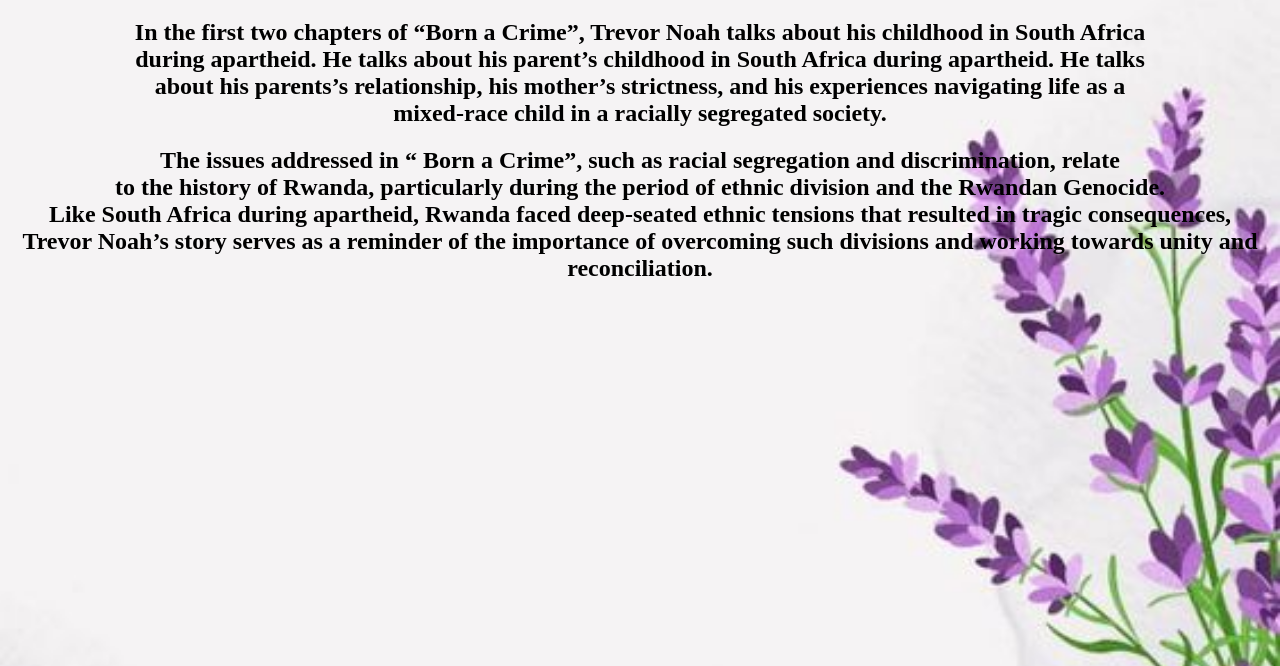
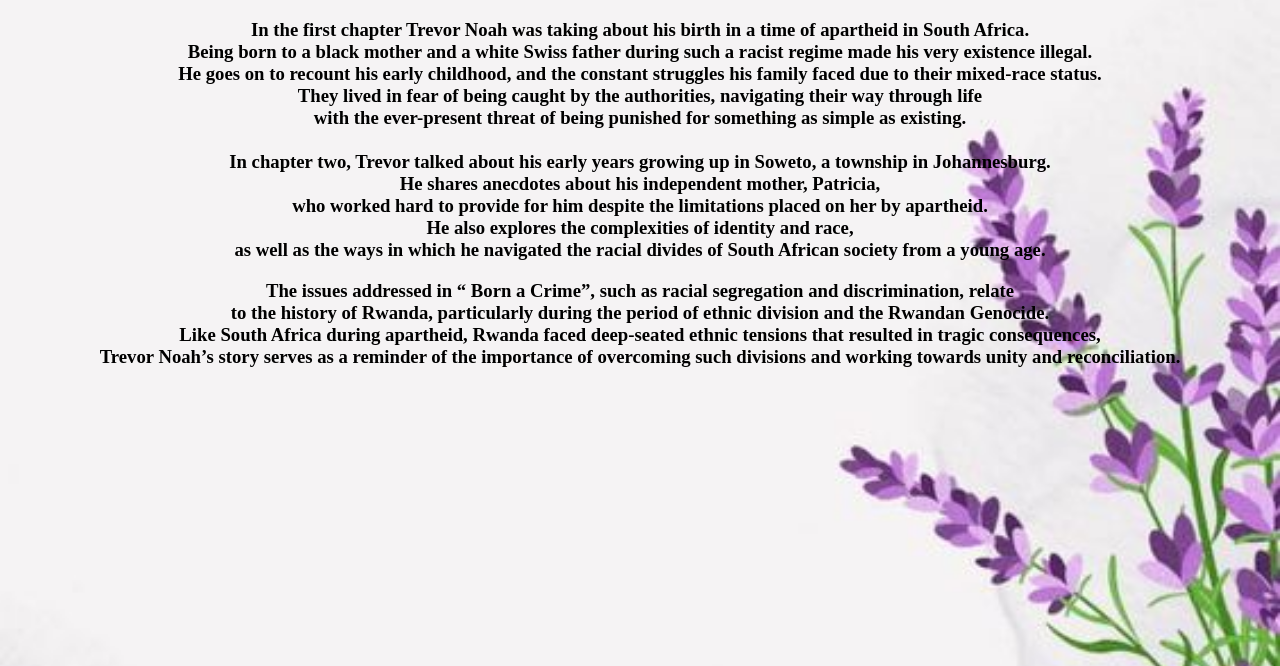
Before and after one commit to NancyMurangira/Mentorrshipprogram-Project, a plain HTML site: page book_summary.html in a window 1280 px wide. Shown: the part 134-800 px from the top of the page. Drawn offline with Linux system fonts and the light colour scheme.

Commit message:
added changes

```diff
--- a/book_summary.css
+++ b/book_summary.css
@@ -5,6 +5,7 @@ body {
    }
 
    .book_summary{
-    text-align:center;
+    text-align:justify;
     padding-top: 65px;
+    text-align: center;
    }
--- a/book_summary.html
+++ b/book_summary.html
@@ -9,12 +9,14 @@
 <body class="body">
     <div class="book_summary">
     <h1>Born a Crime - Chapter 1 and 2 Summary</h1>
-    <h2>
-      In the first two chapters of “Born a Crime”, Trevor Noah talks about his childhood in South Africa <br>  during apartheid. He talks about his parent’s childhood in South Africa during apartheid. He talks <br> about his parents’s relationship, his mother’s strictness, and his experiences navigating life as a <br> mixed-race child in a racially segregated society.
-    </h2>
-    <h2>
+    <h3>
+      In the first chapter Trevor Noah was taking about his birth in a time of apartheid in South Africa. <br> Being born to a black mother and a white Swiss father during such a racist regime made his very existence illegal. <br> He goes on to recount his early childhood, and the constant struggles his family faced due to their mixed-race status. <br> They lived in fear of being caught by the authorities, navigating their way through life <br> with the ever-present threat of being punished for something as simple as existing. <br> <br> In chapter two, Trevor talked about his early years growing up in Soweto, a township in Johannesburg. <br> He shares anecdotes about his independent mother, Patricia, <br> who worked hard to provide for him despite the limitations placed on her by apartheid. <br> He also explores the complexities of identity and race, <br> as well as the ways in which he navigated the racial divides of South African society from a young age.
+
+
+
+    <h3>
       The issues addressed in “ Born a Crime”, such as racial segregation and discrimination, relate <br> to the history of Rwanda, particularly during the period of ethnic division and the Rwandan Genocide.<br> Like South Africa during apartheid, Rwanda faced deep-seated ethnic tensions that resulted in tragic consequences, <br>Trevor Noah’s story serves as a reminder of the importance of overcoming such divisions and working towards unity and reconciliation.
-    </h2>
+    </h3>
     </div>
 </body>
 </html>
--- a/todo.css
+++ b/todo.css
@@ -33,6 +33,7 @@ body {
   .todo-list {
     list-style-type: none;
     padding: 0;
+    gap: 20px;
   }
   .todo-list li {
     margin-bottom: 10px;
@@ -66,6 +67,10 @@ body {
     font-size: 12px;
   }
 
+  .button{
+
+  }
+
   /* Media queries */
 @media only screen and (max-width: 600px) {
   .container {
```
Also changed, not shown: todo.html (+1 -1 lines), 1_rBVKJwLjgwFL9ugAswR25g.jpg (added).
